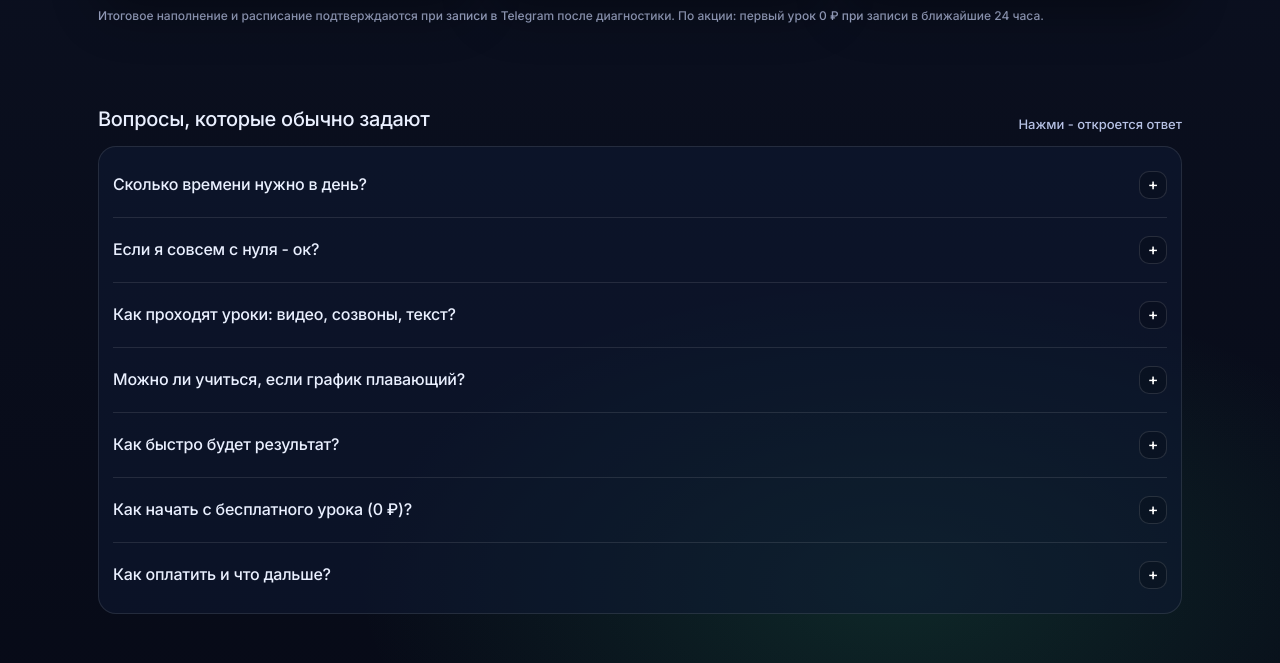
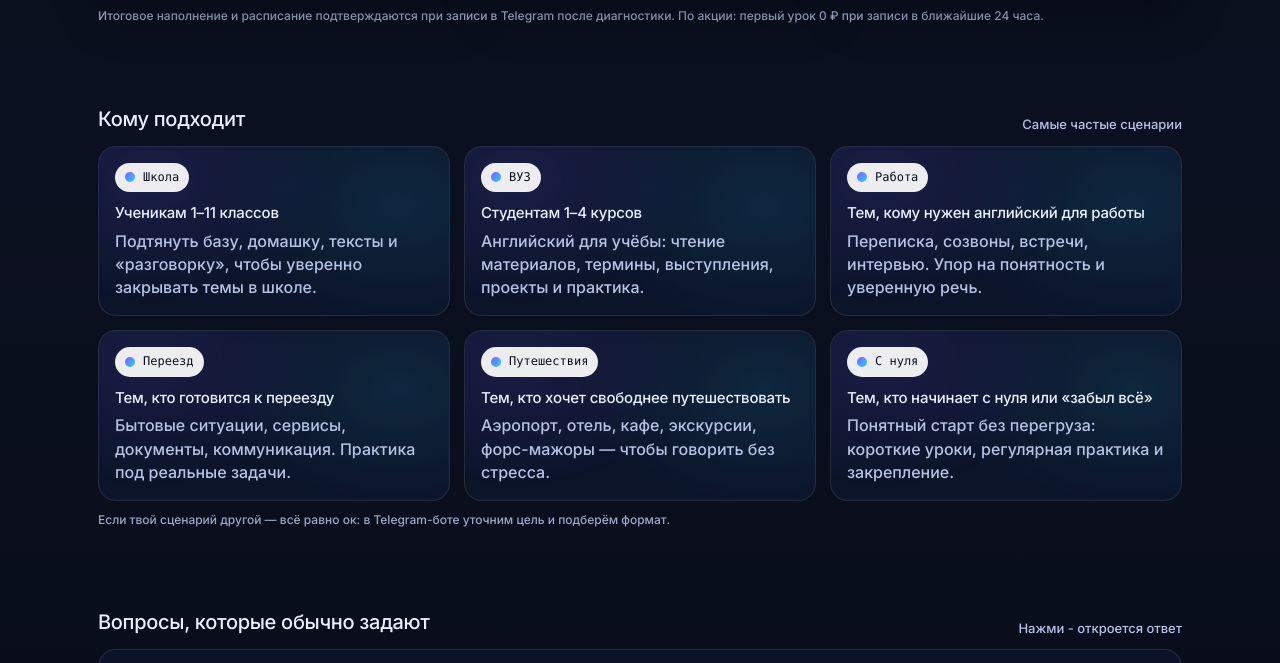
Before and after one commit to BossBoxter/english-course-landing, a plain HTML site: page index.html in a window 1280 px wide. Shown: the part 1477-2140 px from the top of the page. Drawn offline with Linux system fonts and the light colour scheme.

Commit message:
Update index.html

```diff
--- a/index.html
+++ b/index.html
@@ -43,7 +43,7 @@
     body{
       margin:0;
       font-family:var(--sans);
-      font-weight:500; /* единый “средний” вес */
+      font-weight:500;
       color:var(--text);
       background:
         radial-gradient(900px 500px at 15% 15%, rgba(124,92,255,.28), transparent 60%),
@@ -344,6 +344,59 @@
     .plan .actions{ margin-top:auto; padding-top:14px; display:flex; gap:10px; flex-wrap:wrap; }
     .plan .actions .cta{ width:100%; border-radius: 16px; padding:13px 16px; }
 
+    /* Кому подходит (оформление) */
+    .fits-grid{
+      display:grid;
+      grid-template-columns: repeat(3, 1fr);
+      gap:14px;
+      align-items:stretch;
+    }
+    .fit{
+      border:1px solid var(--line);
+      background: rgba(16,26,52,.55);
+      border-radius: var(--radius);
+      padding:16px;
+      position:relative;
+      overflow:hidden;
+    }
+    .fit:before{
+      content:"";
+      position:absolute; inset:-2px;
+      background:
+        radial-gradient(260px 180px at 15% 20%, rgba(124,92,255,.16), transparent 70%),
+        radial-gradient(260px 180px at 85% 35%, rgba(41,211,255,.12), transparent 70%);
+      pointer-events:none;
+      opacity:.85;
+    }
+    .fit > *{ position:relative; }
+    .fit .fit-tag{
+      display:inline-flex;
+      align-items:center;
+      gap:8px;
+      font-family: var(--mono);
+      font-size:12px;
+      color:#0b1020;
+      background: rgba(255,255,255,.92);
+      padding:6px 10px;
+      border-radius: 999px;
+      margin-bottom:10px;
+    }
+    .fit .fit-tag .b{
+      width:10px; height:10px; border-radius:99px;
+      background: linear-gradient(135deg, var(--brand) 0%, var(--brand2) 100%);
+    }
+    .fit h3{
+      margin:0 0 6px;
+      font-size:15px;
+      letter-spacing:-.2px;
+      font-weight:500;
+    }
+    .fit p{
+      margin:0;
+      color: var(--muted);
+      font-weight:500;
+    }
+
     .faq-card{
       border:1px solid var(--line);
       background: rgba(16,26,52,.55);
@@ -453,10 +506,9 @@
       .grid3{ grid-template-columns: 1fr; }
       .grid2{ grid-template-columns: 1fr; }
       .pricing{ grid-template-columns: 1fr; }
+      .fits-grid{ grid-template-columns: 1fr; }
       .nav{ display:none; }
       .sticky-cta{ display:block; }
-
-      /* FIX: на телефоне скрываем верхнюю кнопку “Написать в Telegram” */
       .topbar .cta{ display:none; }
     }
   </style>
@@ -475,6 +527,7 @@
       <div class="nav" aria-label="Навигация">
         <a href="#how">Как это работает</a>
         <a href="#pricing">Тарифы</a>
+        <a href="#fits">Кому подходит</a>
         <a href="#faq">Вопросы</a>
       </div>
 
@@ -617,6 +670,58 @@
     </div>
   </section>
 
+  <!-- НОВЫЙ БЛОК: Кому подходит -->
+  <section id="fits">
+    <div class="wrap">
+      <div class="section-title">
+        <h2>Кому подходит</h2>
+        <div class="hint">Самые частые сценарии</div>
+      </div>
+
+      <div class="fits-grid">
+        <div class="fit">
+          <div class="fit-tag"><span class="b"></span>Школа</div>
+          <h3>Ученикам 1–11 классов</h3>
+          <p>Подтянуть базу, домашку, тексты и «разговорку», чтобы уверенно закрывать темы в школе.</p>
+        </div>
+
+        <div class="fit">
+          <div class="fit-tag"><span class="b"></span>ВУЗ</div>
+          <h3>Студентам 1–4 курсов</h3>
+          <p>Английский для учёбы: чтение материалов, термины, выступления, проекты и практика.</p>
+        </div>
+
+        <div class="fit">
+          <div class="fit-tag"><span class="b"></span>Работа</div>
+          <h3>Тем, кому нужен английский для работы</h3>
+          <p>Переписка, созвоны, встречи, интервью. Упор на понятность и уверенную речь.</p>
+        </div>
+
+        <div class="fit">
+          <div class="fit-tag"><span class="b"></span>Переезд</div>
+          <h3>Тем, кто готовится к переезду</h3>
+          <p>Бытовые ситуации, сервисы, документы, коммуникация. Практика под реальные задачи.</p>
+        </div>
+
+        <div class="fit">
+          <div class="fit-tag"><span class="b"></span>Путешествия</div>
+          <h3>Тем, кто хочет свободнее путешествовать</h3>
+          <p>Аэропорт, отель, кафе, экскурсии, форс-мажоры — чтобы говорить без стресса.</p>
+        </div>
+
+        <div class="fit">
+          <div class="fit-tag"><span class="b"></span>С нуля</div>
+          <h3>Тем, кто начинает с нуля или «забыл всё»</h3>
+          <p>Понятный старт без перегруза: короткие уроки, регулярная практика и закрепление.</p>
+        </div>
+      </div>
+
+      <div class="small" style="margin-top:10px;">
+        Если твой сценарий другой — всё равно ок: в Telegram-боте уточним цель и подберём формат.
+      </div>
+    </div>
+  </section>
+
   <section id="faq">
     <div class="wrap">
       <div class="section-title">
@@ -680,6 +785,7 @@
       <div class="footer-nav" aria-label="Навигация внизу">
         <a href="#how">Как это работает</a>
         <a href="#pricing">Тарифы</a>
+        <a href="#fits">Кому подходит</a>
         <a href="#faq">Вопросы</a>
       </div>
     </div>
```
